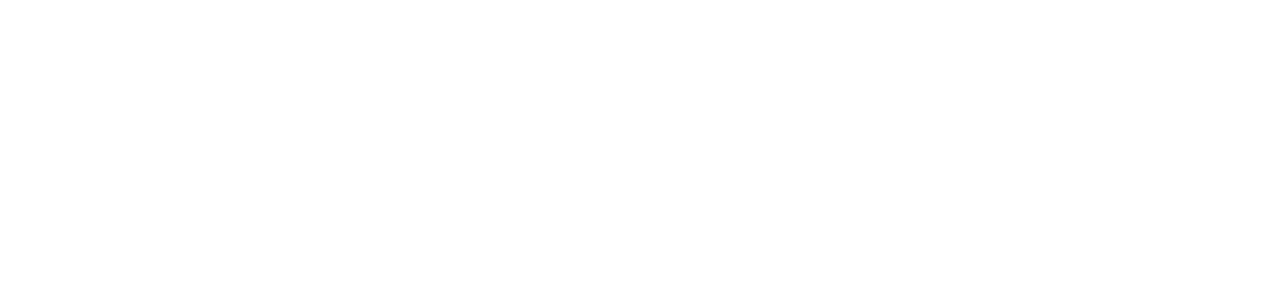
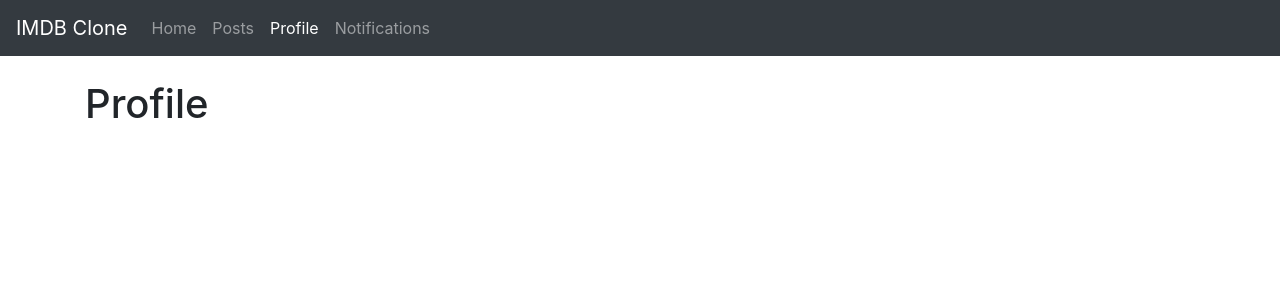
Before and after one commit to ssiam61/IMDB_clone, a React (Create React App) app in the folder client/: page /profile in a window 1280 px wide. Before the commit this address had no page. Shown: the top 300 px of the page. Built offline with nearby package versions, Linux system fonts and the light colour scheme.

Commit message:
added navbar and some of the homepage

```diff
--- a/client/src/App.js
+++ b/client/src/App.js
@@ -1,35 +1,30 @@
-// import React, { Fragment } from "react";
-// import './App.css';
-// //components
-// import Movies from "./componenets/movies";
-// function App() {
-//   return(
-//     <Fragment>
-//       <div className="container">
-//         <Movies />
-//       </div>
-//     </Fragment>
-//   );
-// }
-
-// export default App;
-
 import { BrowserRouter, Routes, Route } from "react-router-dom";
 
 import Auth from "./pages/auth";
 import UserDashboard from "./pages/userDashboard";
 import AdminDashboard from "./pages/adminDashboard";
 
+import Posts from "./pages/Posts";
+import Profile from "./pages/Profile";
+import Notifications from "./pages/Notifications";
+
 function App() {
   return (
     <BrowserRouter>
       <Routes>
-        {}
+
+        {/* Auth */}
         <Route path="/" element={<Auth />} />
 
-        {}
+        {/* User Dashboard + Nav Pages */}
         <Route path="/user-dashboard" element={<UserDashboard />} />
+        <Route path="/posts" element={<Posts />} />
+        <Route path="/profile" element={<Profile />} />
+        <Route path="/notifications" element={<Notifications />} />
+
+        {/* Admin Dashboard */}
         <Route path="/admin-dashboard" element={<AdminDashboard />} />
+
 
       </Routes>
     </BrowserRouter>
--- /dev/null
+++ b/client/src/components/MediaCard.css
@@ -0,0 +1,28 @@
+.media-card {
+  width: 160px !important;
+  flex: 0 0 160px !important;
+  cursor: pointer;
+  transition: transform 0.15s ease;
+}
+
+.media-card:hover {
+  transform: scale(1.05);
+}
+
+.media-card:active {
+  transform: scale(0.95);
+}
+
+.media-card-image img {
+  width: 100%;
+  height: 220px;
+  object-fit: cover;
+  border-radius: 8px;
+}
+
+.media-card-title {
+  text-align: center;
+  font-size: 0.9rem;
+  font-weight: 500;
+  margin-top: 6px;
+}
--- /dev/null
+++ b/client/src/components/MediaCard.js
@@ -0,0 +1,19 @@
+import React from "react";
+import "./MediaCard.css";
+
+const MediaCard = ({ title }) => {
+  return (
+    <div className="media-card shadow-sm">
+      <div className="media-card-image">
+        <img
+          src="/images/placeholder.png"
+          alt={title}
+          className="img-fluid rounded"
+        />
+      </div>
+      <p className="media-card-title mt-2">{title}</p>
+    </div>
+  );
+};
+
+export default MediaCard;
--- /dev/null
+++ b/client/src/components/UserNavbar.js
@@ -0,0 +1,73 @@
+import React from "react";
+import { NavLink } from "react-router-dom";
+
+const UserNavbar = () => {
+  return (
+    <nav className="navbar navbar-expand-lg navbar-dark bg-dark px-3">
+      <NavLink className="navbar-brand" to="/user-dashboard">
+        IMDB Clone
+      </NavLink>
+
+      <button
+        className="navbar-toggler"
+        type="button"
+        data-bs-toggle="collapse"
+        data-bs-target="#userNav"
+      >
+        <span className="navbar-toggler-icon"></span>
+      </button>
+
+      <div className="collapse navbar-collapse" id="userNav">
+        <ul className="navbar-nav ms-auto">
+
+          <li className="nav-item">
+            <NavLink
+              to="/user-dashboard"
+              className={({ isActive }) =>
+                "nav-link " + (isActive ? "active fw-bold" : "")
+              }
+            >
+              Home
+            </NavLink>
+          </li>
+
+          <li className="nav-item">
+            <NavLink
+              to="/posts"
+              className={({ isActive }) =>
+                "nav-link " + (isActive ? "active fw-bold" : "")
+              }
+            >
+              Posts
+            </NavLink>
+          </li>
+
+          <li className="nav-item">
+            <NavLink
+              to="/profile"
+              className={({ isActive }) =>
+                "nav-link " + (isActive ? "active fw-bold" : "")
+              }
+            >
+              Profile
+            </NavLink>
+          </li>
+
+          <li className="nav-item">
+            <NavLink
+              to="/notifications"
+              className={({ isActive }) =>
+                "nav-link " + (isActive ? "active fw-bold" : "")
+              }
+            >
+              Notifications
+            </NavLink>
+          </li>
+
+        </ul>
+      </div>
+    </nav>
+  );
+};
+
+export default UserNavbar;
--- /dev/null
+++ b/client/src/pages/Notifications.jsx
@@ -0,0 +1,15 @@
+import React from "react";
+import UserNavbar from "../components/UserNavbar";
+
+const Notifications = () => {
+  return (
+    <>
+      <UserNavbar />
+      <div className="container mt-4">
+        <h1>Notifications</h1>
+      </div>
+    </>
+  );
+};
+
+export default Notifications;
--- /dev/null
+++ b/client/src/pages/Posts.jsx
@@ -0,0 +1,15 @@
+import React from "react";
+import UserNavbar from "../components/UserNavbar";
+
+const Posts = () => {
+  return (
+    <>
+      <UserNavbar />
+      <div className="container mt-4">
+        <h1>Posts</h1>
+      </div>
+    </>
+  );
+};
+
+export default Posts;
--- /dev/null
+++ b/client/src/pages/Profile.jsx
@@ -0,0 +1,15 @@
+import React from "react";
+import UserNavbar from "../components/UserNavbar";
+
+const Profile = () => {
+  return (
+    <>
+      <UserNavbar />
+      <div className="container mt-4">
+        <h1>Profile</h1>
+      </div>
+    </>
+  );
+};
+
+export default Profile;
--- a/client/src/pages/userDashboard.jsx
+++ b/client/src/pages/userDashboard.jsx
@@ -1,4 +1,97 @@
+import React, { useEffect, useState } from "react";
+import UserNavbar from "../components/UserNavbar";
+import MediaCard from "../components/MediaCard";
+
 const UserDashboard = () => {
-  return <h1 className="text-center mt-5">User Dashboard</h1>;
+  const [media, setMedia] = useState([]);
+
+  useEffect(() => {
+    const fetchMedia = async () => {
+      try {
+        const response = await fetch("http://localhost:5000/media");
+        const data = await response.json();
+        setMedia(data);
+      } catch (err) {
+        console.error("Error fetching media:", err);
+      }
+    };
+
+    fetchMedia();
+  }, []);
+
+  return (
+    <>
+      <UserNavbar />
+
+      <div className="container mt-4">
+
+        {/* SORT + SEARCH */}
+        <div className="d-flex justify-content-between align-items-center mb-4">
+          <button className="btn btn-outline-primary">Sort</button>
+
+          <form className="d-flex" onSubmit={(e) => e.preventDefault()}>
+            <input
+              type="text"
+              className="form-control me-2"
+              placeholder="Search..."
+            />
+            <button className="btn btn-outline-success">Search</button>
+          </form>
+        </div>
+
+        {/* MULTI‑ROW MAIN MOVIE GRID (vertical scroll) */}
+        <div
+          style={{
+            maxHeight: "400px",
+            overflowY: "auto",
+            paddingRight: "10px"
+          }}
+        >
+        <div
+            className="d-flex flex-wrap justify-content-start"
+            style={{
+                gap: "20px"   // ← this WILL work regardless of Bootstrap version
+            }}
+        >
+
+            {media.map((item) => (
+              <MediaCard key={item.id} title={item.name} />
+            ))}
+          </div>
+        </div>
+
+        {/* HORIZONTAL SCROLL SECTIONS */}
+        <hr className="my-4" />
+
+        {[
+          "Highly Rated",
+          "Critically Acclaimed",
+          "From your Watchlist",
+          "Award Winners",
+          "Trending",
+          "Recommended for You",
+          "Star Studded"
+        ].map((category) => (
+          <div key={category} className="mb-4">
+            <h5 className="mb-2">{category}</h5>
+
+            <div
+              style={{
+                display: "flex",
+                overflowX: "auto",
+                gap: "15px",
+                paddingBottom: "10px"
+              }}
+            >
+              {media.slice(0, 10).map((item) => (
+                <MediaCard key={`${category}-${item.id}`} title={item.name} />
+              ))}
+            </div>
+          </div>
+        ))}
+      </div>
+    </>
+  );
 };
+
 export default UserDashboard;
```
Also changed, not shown: client/src/componenets/movies.js (deleted, +0 -34 lines), client/src/componenets/actors.js (deleted), client/src/componenets/series.js (deleted), 1 other file (tests, documents, lock files or other folders).
